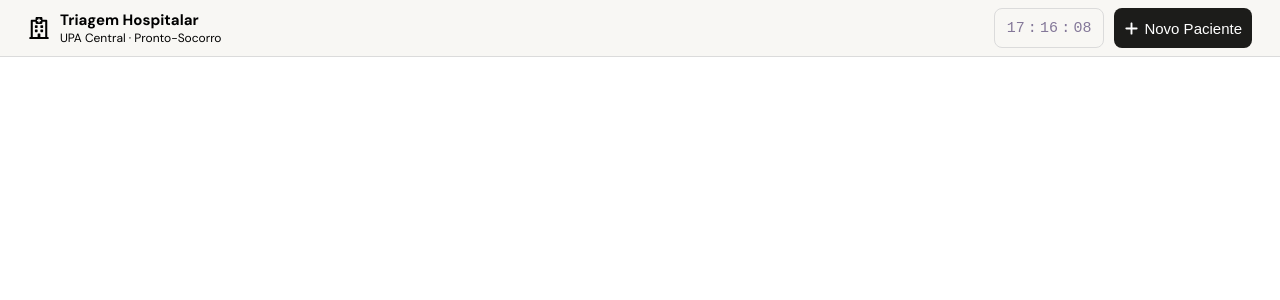
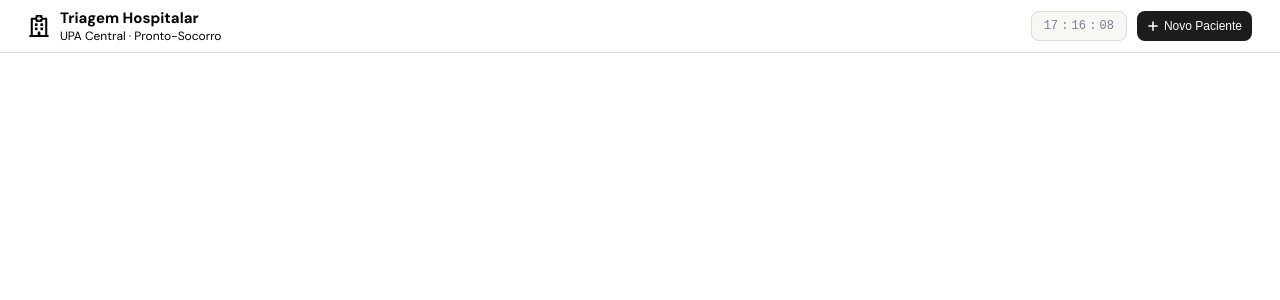
Before and after one commit to GuilFranca/SistemaTriagemFront-IESB, a React (Vite) app: page / in a window 1280 px wide. Shown: the top 300 px of the page. Built offline with nearby package versions, Linux system fonts and the light colour scheme.

Commit message:
fix: adjust layout

```diff
--- a/src/components/Header/Header.module.css
+++ b/src/components/Header/Header.module.css
@@ -3,7 +3,7 @@
     align-items: center;
     justify-content: space-between;
     padding: 8px 28px;
-    background-color: var(--gray);
+    background-color: var(--white);
     border-bottom: solid 1px var(--gray-mid);
 }
 
--- a/src/components/NewPacientButton/NewPacientButton.module.css
+++ b/src/components/NewPacientButton/NewPacientButton.module.css
@@ -6,8 +6,8 @@
     gap: 5px;
     align-items: center;
     cursor: pointer;
-    font-size: 15px;
-    height: 40px;
+    font-size: 12px;
+    height: 30px;
     border: none;
     padding: 0 10px;
 }
--- a/src/components/Timer/Timer.module.css
+++ b/src/components/Timer/Timer.module.css
@@ -4,11 +4,11 @@
     align-items: center;
 
     background-color: var(--gray);
-    height: 40px;
+    height: 30px;
     padding: 0 12px;
     border-radius: 8px;
 
-    font-size: 15px;
+    font-size: 12px;
 
     border: var(--gray-mid) solid 1px;
     color: var(--gray-dark);
```
